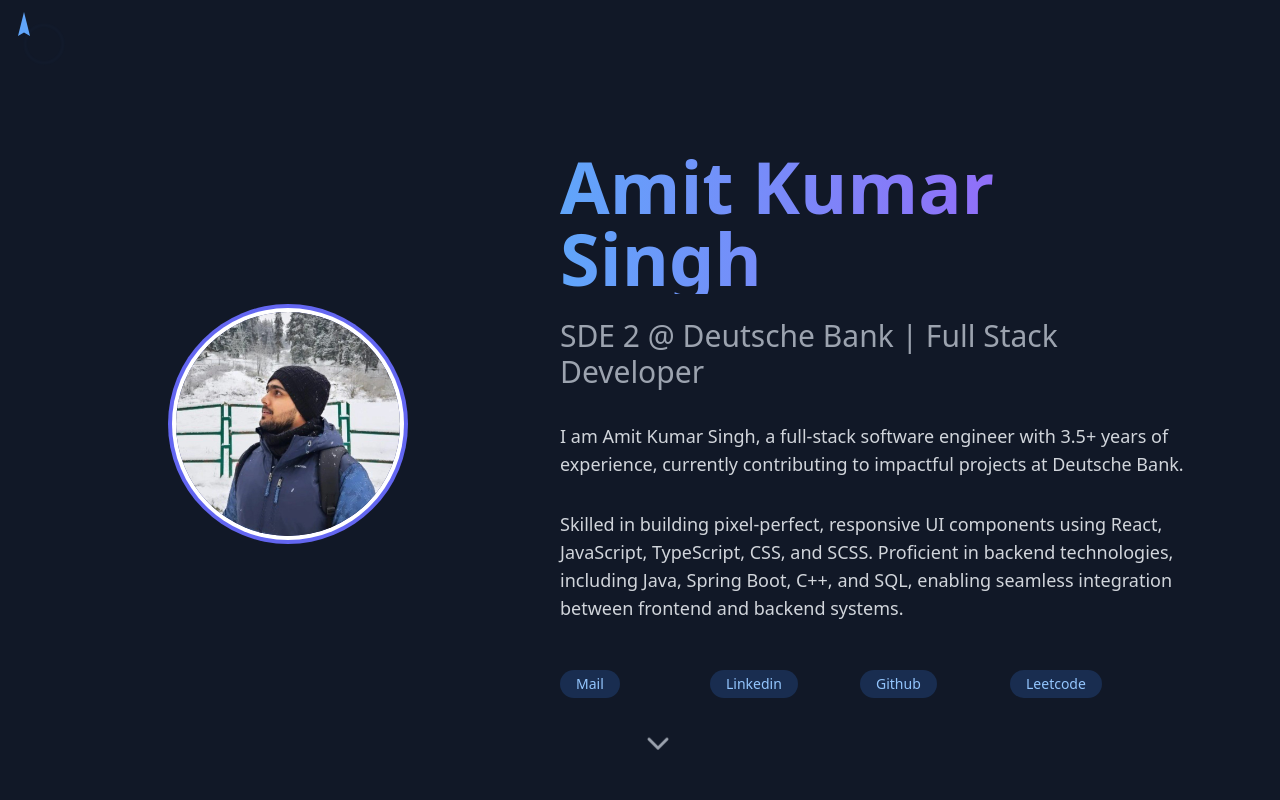
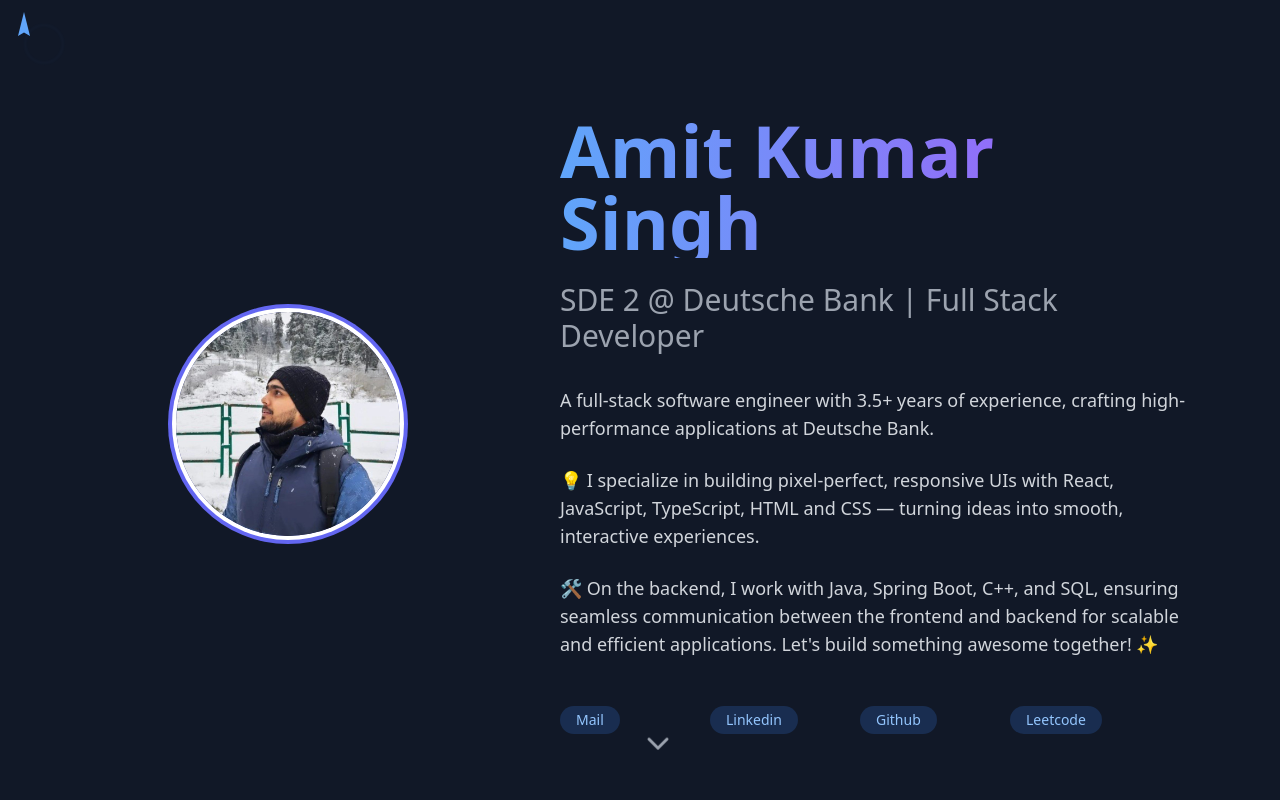
Before and after one commit to amit21AIT/portfolio, a React (Vite) app: page / in a window 1280 px wide. Shown: the top 800 px of the page. Built offline with nearby package versions, Linux system fonts and the light colour scheme.

Commit message:
fix typos

```diff
--- a/src/components/Education.tsx
+++ b/src/components/Education.tsx
@@ -48,7 +48,7 @@ const Education = () => {
             <Trophy className="text-blue-400" /> Achievements
           </h3>
           <ul className="space-y-4 text-gray-300">
-            <li>• Won 3rd Prize in DTCC Global AI Powered Hackathon 2023</li>
+            <li>• Won 3rd Prize in DTCC Global AI Powered Hackathon 2025</li>
             <li>• Among 362 students selected for Summer Research Fellowship Program by IAS</li>
             <li>• Awarded ZS Associates, Tata Merit, and PMSS Scholarships</li>
             <li>• Finalist in Deutsche Bank Investmant Banking Hackathon</li>
--- a/src/components/Hero.tsx
+++ b/src/components/Hero.tsx
@@ -38,14 +38,23 @@ const Hero = () => {
           SDE 2 @ Deutsche Bank | Full Stack Developer
         </motion.h2>
         <motion.p
-          className="text-lg text-center md:text-start text-gray-300 mb-8 max-w-3xl"
+          className="text-lg text-center md:text-start text-gray-300 mb-6 max-w-3xl"
           initial={{ opacity: 0, y: 20 }}
           animate={{ opacity: 1, y: 0 }}
           transition={{ delay: 0.6 }}
         >
-          I am Amit Kumar Singh, a full-stack software engineer with 3.5+ years
-          of experience, currently contributing to impactful projects at
-          Deutsche Bank.
+          A full-stack software engineer with 3.5+ years of experience, crafting
+          high-performance applications at Deutsche Bank.
+        </motion.p>
+        <motion.p
+          className="text-lg text-center md:text-start text-gray-300 mb-6 max-w-3xl"
+          initial={{ opacity: 0, y: 20 }}
+          animate={{ opacity: 1, y: 0 }}
+          transition={{ delay: 0.6 }}
+        >
+          💡 I specialize in building pixel-perfect, responsive UIs with React,
+          JavaScript, TypeScript, HTML and CSS — turning ideas into smooth,
+          interactive experiences.
         </motion.p>
         <motion.p
           className="text-lg text-center md:text-start text-gray-300 mb-12 max-w-3xl"
@@ -53,10 +62,10 @@ const Hero = () => {
           animate={{ opacity: 1, y: 0 }}
           transition={{ delay: 0.6 }}
         >
-          Skilled in building pixel-perfect, responsive UI components using
-          React, JavaScript, TypeScript, CSS, and SCSS. Proficient in backend
-          technologies, including Java, Spring Boot, C++, and SQL, enabling
-          seamless integration between frontend and backend systems.
+          🛠️ On the backend, I work with Java, Spring Boot, C++, and SQL,
+          ensuring seamless communication between the frontend and backend for
+          scalable and efficient applications. Let's build something awesome
+          together! ✨
         </motion.p>
 
         <motion.div
```
